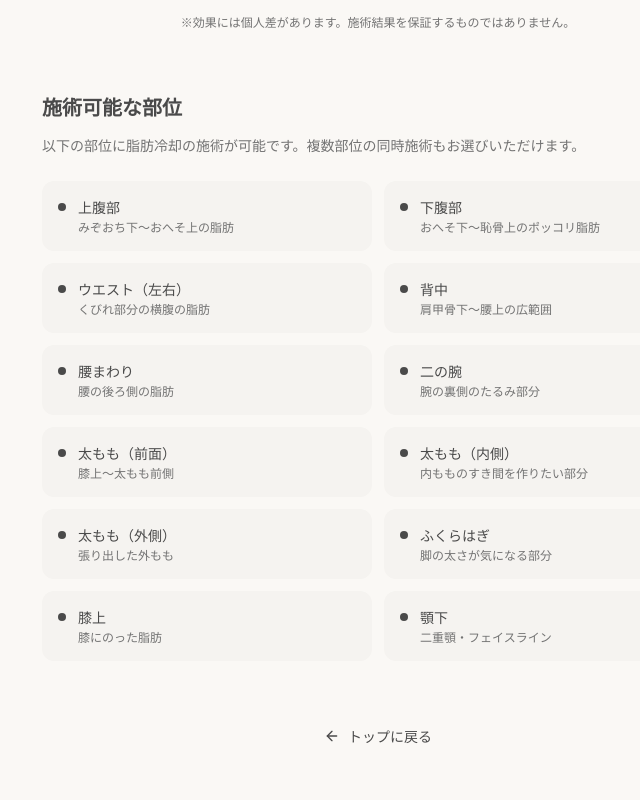
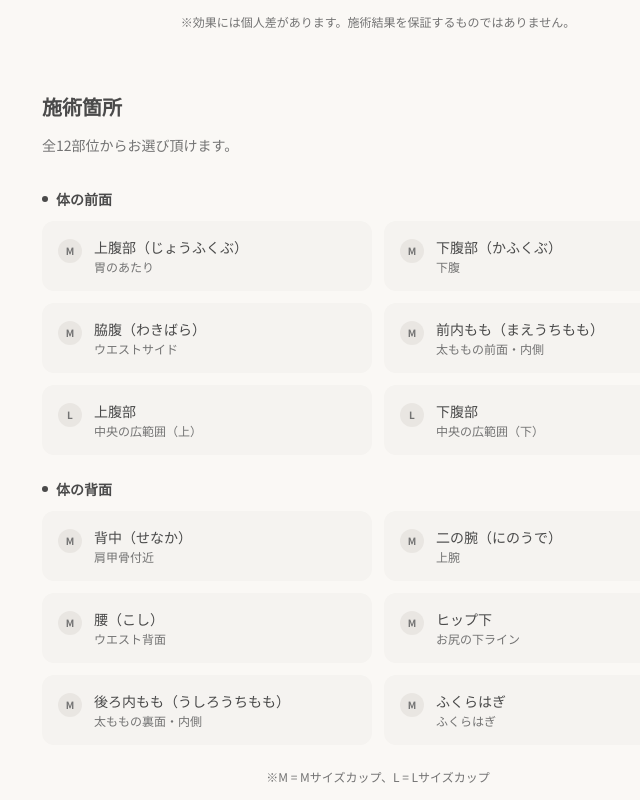
Before and after one commit to ryuya-source/vieru, a Next.js app: page /cases in a window 1280 px wide. Shown: the part 2540-3340 px from the top of the page, without its empty margins (262-902 px from the left). Built offline with nearby package versions, Linux system fonts and the light colour scheme.

Commit message:
feat: update treatment areas to 12 sections with size badges
Add 12 treatment areas categorized and size indicators.

```diff
--- a/app/cases/page.tsx
+++ b/app/cases/page.tsx
@@ -85,19 +85,22 @@ const cases = [
   },
 ]
 
-const treatedAreas = [
-  { name: "上腹部", description: "みぞおち下〜おへそ上の脂肪" },
-  { name: "下腹部", description: "おへそ下〜恥骨上のポッコリ脂肪" },
-  { name: "ウエスト（左右）", description: "くびれ部分の横腹の脂肪" },
-  { name: "背中", description: "肩甲骨下〜腰上の広範囲" },
-  { name: "腰まわり", description: "腰の後ろ側の脂肪" },
-  { name: "二の腕", description: "腕の裏側のたるみ部分" },
-  { name: "太もも（前面）", description: "膝上〜太もも前側" },
-  { name: "太もも（内側）", description: "内もものすき間を作りたい部分" },
-  { name: "太もも（外側）", description: "張り出した外もも" },
-  { name: "ふくらはぎ", description: "脚の太さが気になる部分" },
-  { name: "膝上", description: "膝にのった脂肪" },
-  { name: "顎下", description: "二重顎・フェイスライン" },
+const frontAreas = [
+  { name: "上腹部（じょうふくぶ）", size: "M", description: "胃のあたり" },
+  { name: "下腹部（かふくぶ）", size: "M", description: "下腹" },
+  { name: "脇腹（わきばら）", size: "M", description: "ウエストサイド" },
+  { name: "前内もも（まえうちもも）", size: "M", description: "太ももの前面・内側" },
+  { name: "上腹部", size: "L", description: "中央の広範囲（上）" },
+  { name: "下腹部", size: "L", description: "中央の広範囲（下）" },
+]
+
+const backAreas = [
+  { name: "背中（せなか）", size: "M", description: "肩甲骨付近" },
+  { name: "二の腕（にのうで）", size: "M", description: "上腕" },
+  { name: "腰（こし）", size: "M", description: "ウエスト背面" },
+  { name: "ヒップ下", size: "M", description: "お尻の下ライン" },
+  { name: "後ろ内もも（うしろうちもも）", size: "M", description: "太ももの裏面・内側" },
+  { name: "ふくらはぎ", size: "M", description: "ふくらはぎ" },
 ]
 
 export default function CasesPage() {
@@ -182,18 +185,26 @@ export default function CasesPage() {
 
             {/* Treated areas */}
             <section className="mb-16">
-              <h2 className="font-serif text-xl font-semibold mb-3">{'施術可能な部位'}</h2>
-              <p className="text-sm text-muted-foreground mb-6 leading-relaxed">
-                {'以下の部位に脂肪冷却の施術が可能です。複数部位の同時施術もお選びいただけます。'}
+              <h2 className="font-serif text-xl font-semibold mb-3">{'施術箇所'}</h2>
+              <p className="text-sm text-muted-foreground mb-8 leading-relaxed">
+                {'全12部位からお選び頂けます。'}
               </p>
 
+              {/* Front */}
+              <div className="mb-6">
+                <h3 className="text-sm font-semibold mb-3 flex items-center gap-2">
+                  <span className="w-1.5 h-1.5 rounded-full bg-foreground" />
+                  {'体の前面'}
+                </h3>
                 <div className="grid grid-cols-1 sm:grid-cols-2 gap-3">
-                {treatedAreas.map((area) => (
+                  {frontAreas.map((area) => (
                     <div
-                    key={area.name}
+                      key={`${area.name}-${area.size}`}
                       className="flex items-start gap-3 bg-card rounded-xl p-4"
                     >
-                    <span className="w-2 h-2 rounded-full bg-foreground shrink-0 mt-1.5" />
+                      <span className="shrink-0 mt-0.5 text-[10px] font-bold bg-muted text-muted-foreground w-6 h-6 rounded-full flex items-center justify-center">
+                        {area.size}
+                      </span>
                       <div>
                         <p className="text-sm font-medium">{area.name}</p>
                         <p className="text-xs text-muted-foreground mt-0.5">
@@ -203,6 +214,37 @@ export default function CasesPage() {
                     </div>
                   ))}
                 </div>
+              </div>
+
+              {/* Back */}
+              <div>
+                <h3 className="text-sm font-semibold mb-3 flex items-center gap-2">
+                  <span className="w-1.5 h-1.5 rounded-full bg-foreground" />
+                  {'体の背面'}
+                </h3>
+                <div className="grid grid-cols-1 sm:grid-cols-2 gap-3">
+                  {backAreas.map((area) => (
+                    <div
+                      key={`${area.name}-${area.size}`}
+                      className="flex items-start gap-3 bg-card rounded-xl p-4"
+                    >
+                      <span className="shrink-0 mt-0.5 text-[10px] font-bold bg-muted text-muted-foreground w-6 h-6 rounded-full flex items-center justify-center">
+                        {area.size}
+                      </span>
+                      <div>
+                        <p className="text-sm font-medium">{area.name}</p>
+                        <p className="text-xs text-muted-foreground mt-0.5">
+                          {area.description}
+                        </p>
+                      </div>
+                    </div>
+                  ))}
+                </div>
+              </div>
+
+              <p className="text-xs text-center text-muted-foreground mt-6">
+                {'※M = Mサイズカップ、L = Lサイズカップ'}
+              </p>
             </section>
 
             {/* Back link */}
```
Lines whose indentation alone changed are shown as unchanged.
